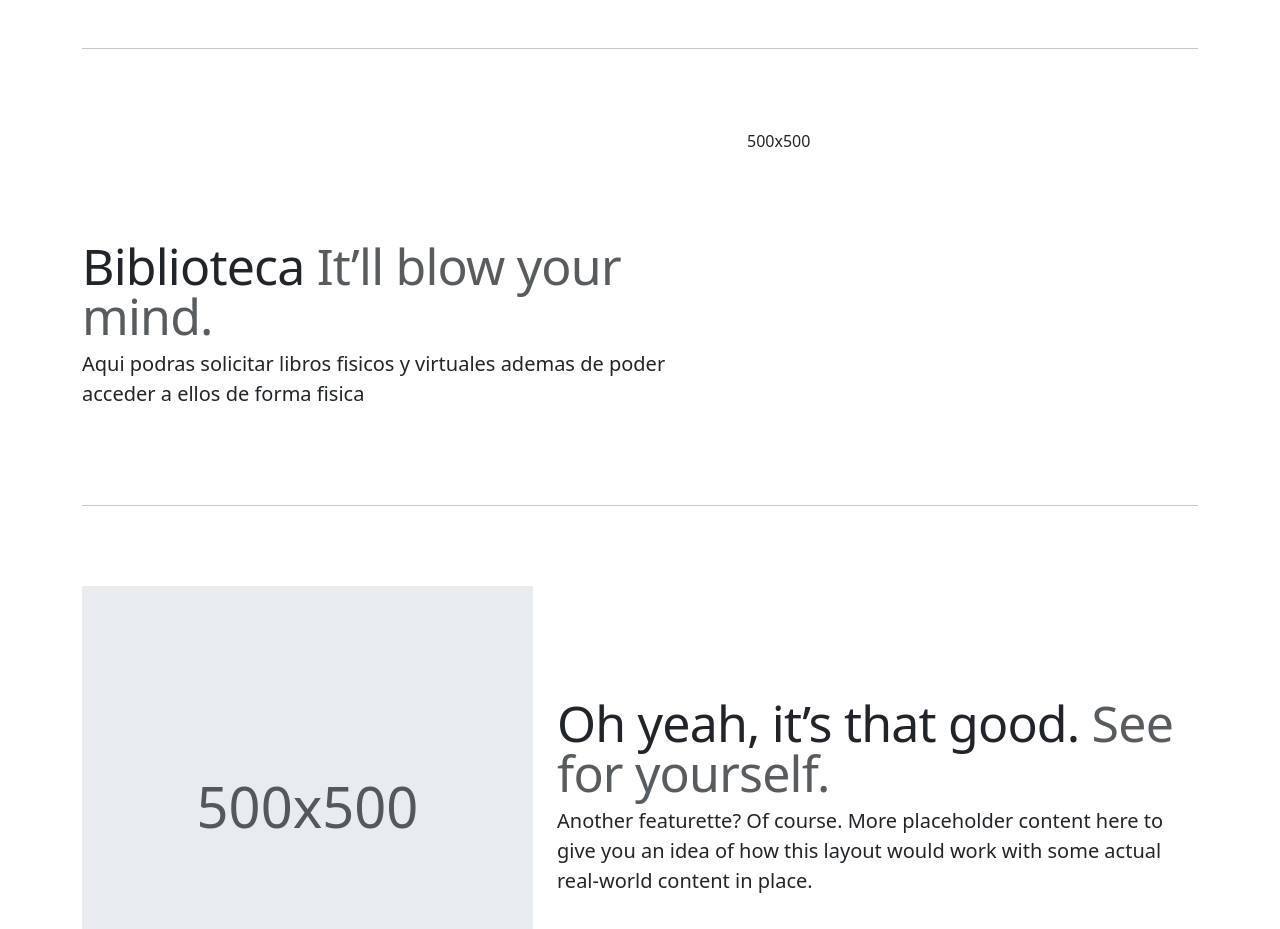
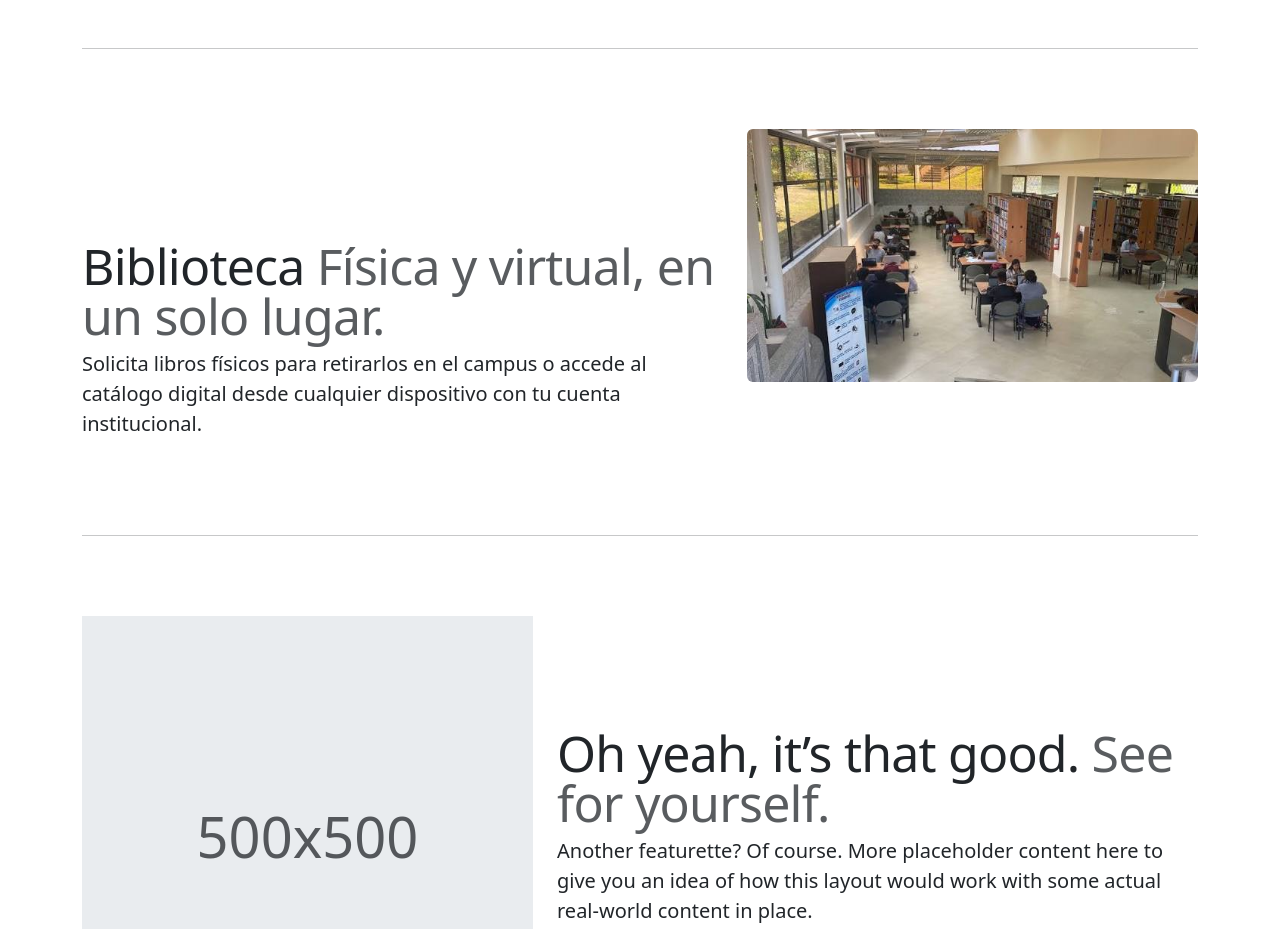
Before and after one commit to sebastianftr/comandosBasicos, a plain HTML site: page index.html in a window 1280 px wide. Shown: the part 920-1849 px from the top of the page. Drawn offline with Linux system fonts and the light colour scheme.

Commit message:
fix(biblioteca): agrega descripcion real y foto de la biblioteca

```diff
--- a/index.html
+++ b/index.html
@@ -421,24 +421,22 @@
           <div class="col-md-7">
             <h2 class="featurette-heading fw-normal lh-1">
               Biblioteca
-              <span class="text-body-secondary">It’ll blow your mind.</span>
+              <span class="text-body-secondary">Física y virtual, en un solo lugar.</span>
             </h2>
             <p class="lead">
-              Aqui podras solicitar libros fisicos y virtuales ademas de poder acceder a ellos de forma fisica
+              Solicita libros físicos para retirarlos en el campus o accede al
+              catálogo digital desde cualquier dispositivo con tu cuenta institucional.
             </p>
           </div>
           <div class="col-md-5">
-
-              <title>Placeholder</title>
-              <rect
-                width="100%"
-                height="100%"
-                fill="var(--bs-secondary-bg)"
-              ></rect>
-              <text x="50%" y="50%" fill="var(--bs-secondary-color)" dy=".3em">
-                500x500
-              </text>
-            </svg>
+            <img
+              src="./assets/img/biblioteca.jpg"
+              alt="Estudiantes consultando libros en la biblioteca de FISEI"
+              class="featurette-image img-fluid mx-auto rounded"
+              width="500"
+              height="500"
+              loading="lazy"
+            />
           </div>
         </div>
         <hr class="featurette-divider" />
```
Lines whose indentation alone changed are shown as unchanged.
